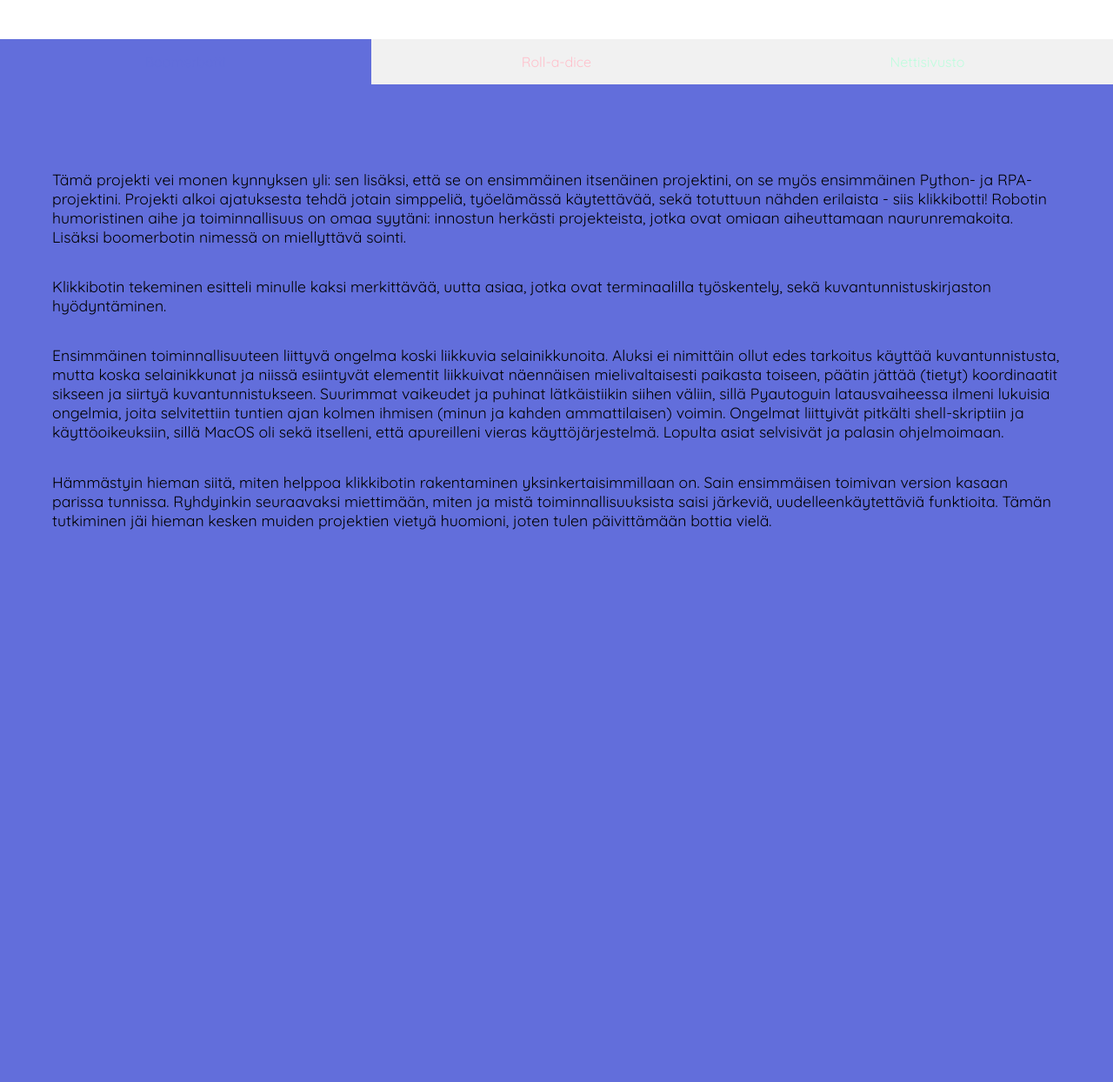
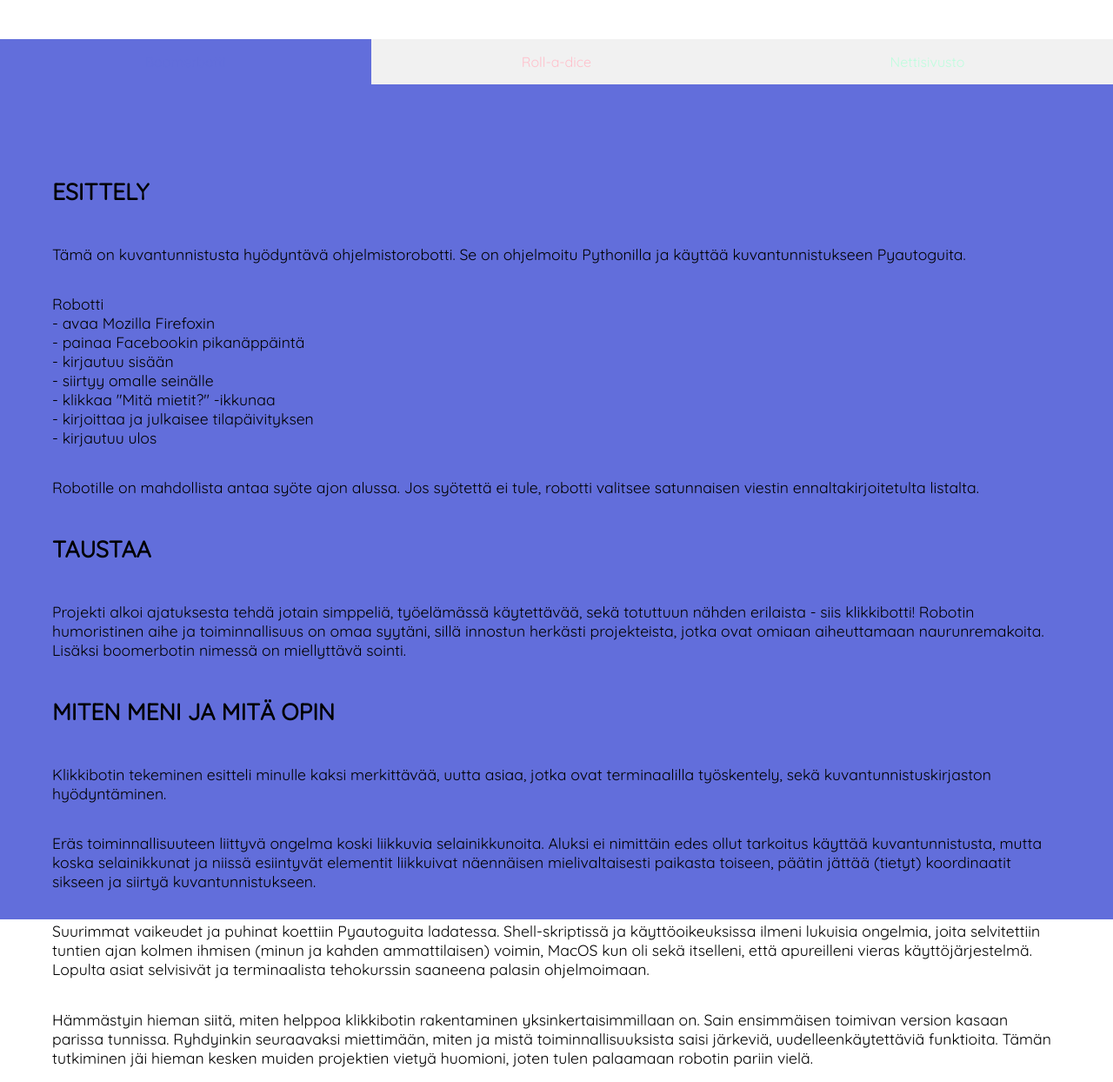
Before and after one commit to kuolinhenkilo/Portfoliosivusto, a Flask app: page /projektit in a window 1280 px wide, after a click on "Boomerbotti". Shown: the part 179-1423 px from the top of the page at 87% size. Before the commit the page ends 788 px from the top, so only its background shows below. Run offline with Flask 2, Linux system fonts and the light colour scheme; some libraries are stand-ins or nearby versions.

Commit message:
Lisätty tekstisisältöä

```diff
--- a/static/projektit.css
+++ b/static/projektit.css
@@ -55,10 +55,6 @@
    text-align: left;
 }
 
-.pheader {
-   margin: 4em 0em;
-}
-
 .pcontent {
    margin: 1em 0em;
 }
--- a/templates/projektit.html
+++ b/templates/projektit.html
@@ -42,26 +42,47 @@
 
     <div id="Boomerbotti" class="tabcontent">
       <div class="pcontainer">
+        <h2 class="pcontent">ESITTELY</h2>
         <p class="pcontent">
-          Tämä projekti vei monen kynnyksen yli: sen lisäksi, että se on ensimmäinen itsenäinen projektini, on se myös ensimmäinen Python- ja RPA-projektini.
+          Tämä on kuvantunnistusta hyödyntävä ohjelmistorobotti. Se on ohjelmoitu Pythonilla ja käyttää kuvantunnistukseen Pyautoguita.
+        </p>
+        <p class="pcontent">
+          Robotti<br>
+            - avaa Mozilla Firefoxin<br>
+            - painaa Facebookin pikanäppäintä<br>
+            - kirjautuu sisään<br>
+            - siirtyy omalle seinälle<br>
+            - klikkaa "Mitä mietit?" -ikkunaa<br>
+            - kirjoittaa ja julkaisee tilapäivityksen<br>
+            - kirjautuu ulos<br>
+        </p>
+        <p class="pcontent">
+          Robotille on mahdollista antaa syöte ajon alussa. Jos syötettä ei tule, robotti valitsee satunnaisen viestin ennaltakirjoitetulta listalta.
+        </p>
+        <h2 class="pcontent">TAUSTAA</h2>
+        <p class="pcontent">
           Projekti alkoi ajatuksesta tehdä jotain simppeliä, työelämässä käytettävää, sekä totuttuun nähden erilaista - siis klikkibotti!
-          Robotin humoristinen aihe ja toiminnallisuus on omaa syytäni: innostun herkästi projekteista, jotka ovat omiaan aiheuttamaan naurunremakoita.
+          Robotin humoristinen aihe ja toiminnallisuus on omaa syytäni, sillä innostun herkästi projekteista, jotka ovat omiaan aiheuttamaan naurunremakoita.
           Lisäksi boomerbotin nimessä on miellyttävä sointi.
         </p>
+        <h2 class="pcontent">MITEN MENI JA MITÄ OPIN</h2>
         <p class="pcontent">
           Klikkibotin tekeminen esitteli minulle kaksi merkittävää, uutta asiaa, jotka ovat terminaalilla työskentely, sekä kuvantunnistuskirjaston hyödyntäminen.
         </p>
         <p class="pcontent">
-          Ensimmäinen toiminnallisuuteen liittyvä ongelma koski liikkuvia selainikkunoita. Aluksi ei nimittäin ollut edes tarkoitus käyttää kuvantunnistusta,
+          Eräs toiminnallisuuteen liittyvä ongelma koski liikkuvia selainikkunoita. Aluksi ei nimittäin edes ollut tarkoitus käyttää kuvantunnistusta,
           mutta koska selainikkunat ja niissä esiintyvät elementit liikkuivat näennäisen mielivaltaisesti paikasta toiseen, päätin jättää (tietyt) koordinaatit
-          sikseen ja siirtyä kuvantunnistukseen. Suurimmat vaikeudet ja puhinat lätkäistiikin siihen väliin, sillä Pyautoguin latausvaiheessa ilmeni lukuisia ongelmia,
-          joita selvitettiin tuntien ajan kolmen ihmisen (minun ja kahden ammattilaisen) voimin. Ongelmat liittyivät pitkälti shell-skriptiin ja käyttöoikeuksiin,
-          sillä MacOS oli sekä itselleni, että apureilleni vieras käyttöjärjestelmä. Lopulta asiat selvisivät ja palasin ohjelmoimaan.
+          sikseen ja siirtyä kuvantunnistukseen.
+        </p>
+        <p class="pcontent">
+          Suurimmat vaikeudet ja puhinat koettiin Pyautoguita ladatessa. Shell-skriptissä ja käyttöoikeuksissa ilmeni lukuisia ongelmia,
+          joita selvitettiin tuntien ajan kolmen ihmisen (minun ja kahden ammattilaisen) voimin, MacOS kun oli sekä itselleni, että apureilleni vieras käyttöjärjestelmä.
+          Lopulta asiat selvisivät ja terminaalista tehokurssin saaneena palasin ohjelmoimaan.
         </p>
         <p class="pcontent">
           Hämmästyin hieman siitä, miten helppoa klikkibotin rakentaminen yksinkertaisimmillaan on. Sain ensimmäisen toimivan version kasaan parissa tunnissa.
           Ryhdyinkin seuraavaksi miettimään, miten ja mistä toiminnallisuuksista saisi järkeviä, uudelleenkäytettäviä funktioita.
-          Tämän tutkiminen jäi hieman kesken muiden projektien vietyä huomioni, joten tulen päivittämään bottia vielä.
+          Tämän tutkiminen jäi hieman kesken muiden projektien vietyä huomioni, joten tulen palaamaan robotin pariin vielä.
         </p>
       </div>
     </div>
```
